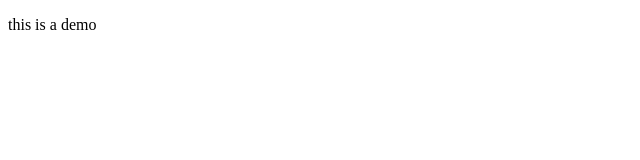
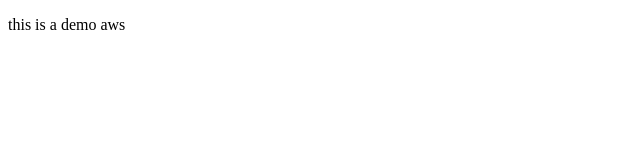
Before and after one commit to drakonianuser/proyectoDemoCursoPrework, a plain HTML site: page index.html in a window 1280 px wide. Shown: the full height of the page, 0-640 px from the left. Drawn offline with Linux system fonts and the light colour scheme.

Commit message:
first commit2

```diff
--- a/index.html
+++ b/index.html
@@ -7,6 +7,6 @@
     <title>Prueba de prework</title>
 </head>
 <body>
-    <p>this is a demo</p>
+    <p>this is a demo aws</p>
 </body>
 </html>
```
